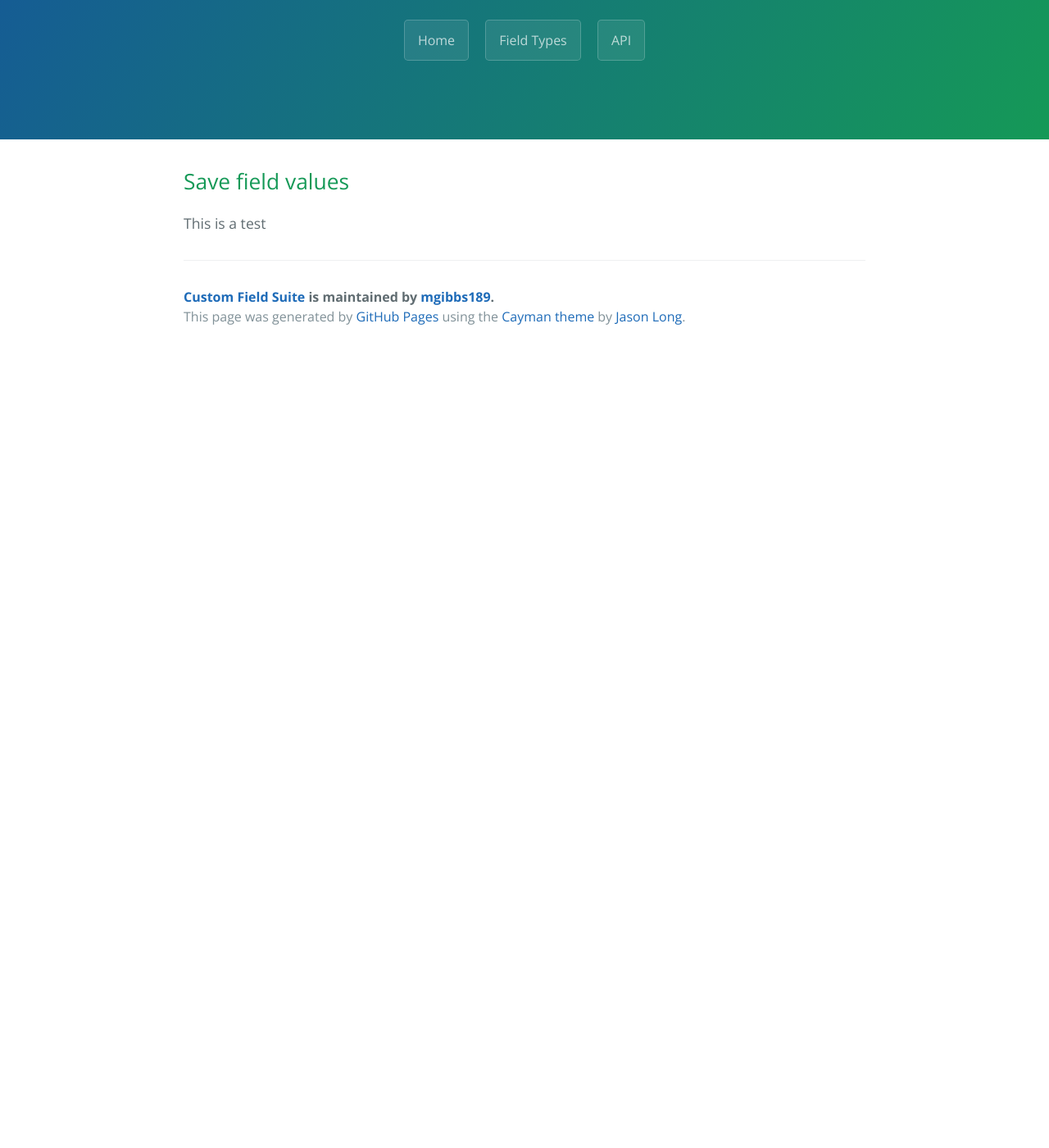
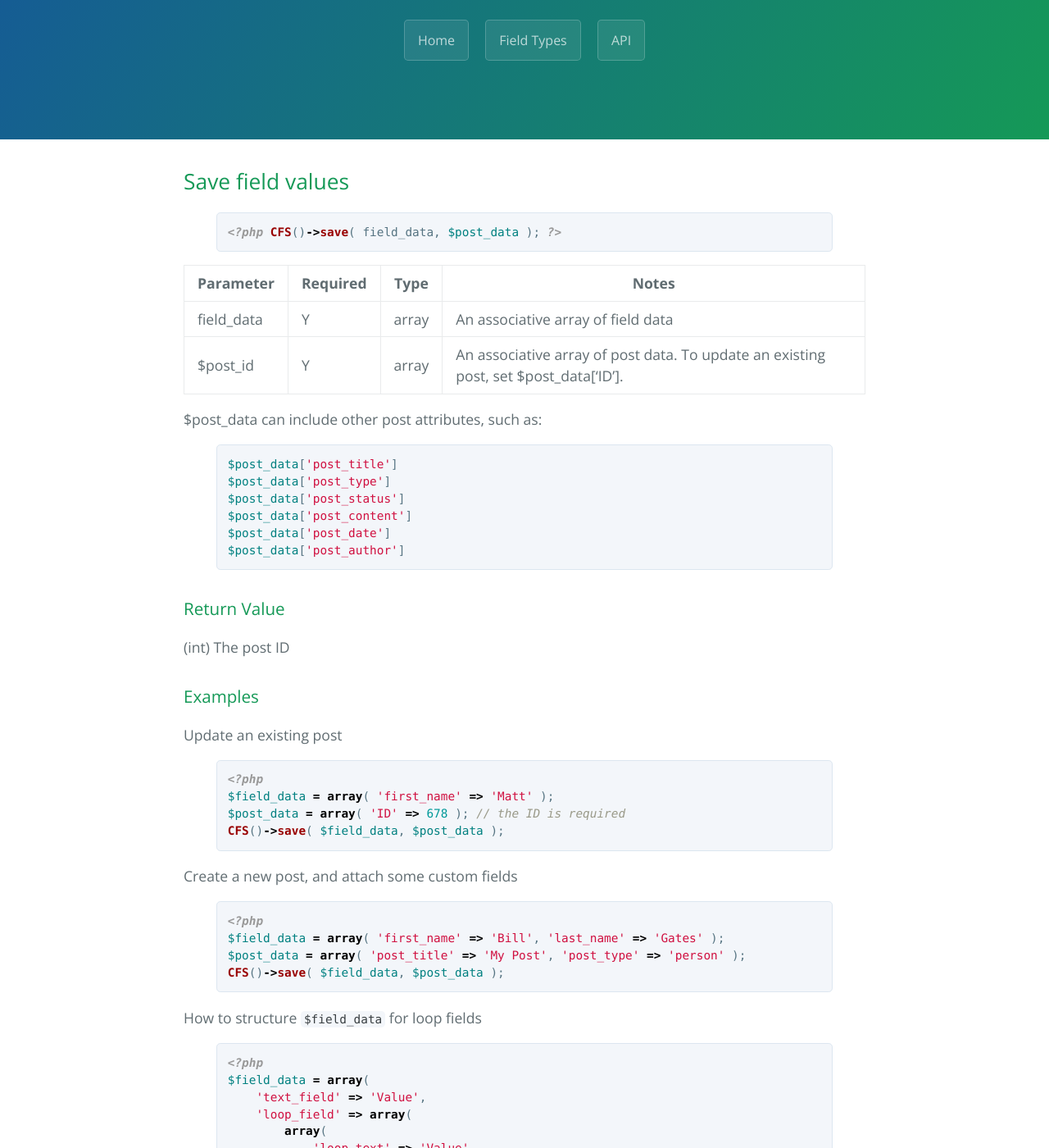
Before and after one commit to mgibbs189/custom-field-suite, a Jekyll site: the page built from api/save.md, in a window 1280 px wide and 1400 px high, scrolled down 213 px. Shown: the whole window at 82% size. Built offline with Jekyll 4.4.1, drawn with Linux system fonts in a browser that asks for light colours; before the commit the page ends 900 px from its top, so only the background shows below that; some of the changed text lies outside the part shown.

Commit message:
Update save.md

```diff
--- a/api/save.md
+++ b/api/save.md
@@ -5,4 +5,74 @@ title: save
 
 ## Save field values
 
-This is a test
+{% highlight php %}
+<?php CFS()->save( field_data, $post_data ); ?>
+{% endhighlight %}
+
+| Parameter | Required | Type | Notes |
+|-----------|----------|------|-------|
+| field_data  | Y | array | An associative array of field data |
+| $post_id  | Y | array | An associative array of post data. To update an existing post, set $post_data['ID']. |
+
+$post_data can include other post attributes, such as:
+
+{% highlight php %}
+$post_data['post_title']
+$post_data['post_type']
+$post_data['post_status']
+$post_data['post_content']
+$post_data['post_date']
+$post_data['post_author']
+{% endhighlight %}
+
+### Return Value
+
+(int) The post ID
+
+### Examples
+
+Update an existing post
+
+{% highlight php %}
+<?php
+$field_data = array( 'first_name' => 'Matt' );
+$post_data = array( 'ID' => 678 ); // the ID is required
+CFS()->save( $field_data, $post_data );
+{% endhighlight %}
+
+Create a new post, and attach some custom fields
+
+{% highlight php %}
+<?php
+$field_data = array( 'first_name' => 'Bill', 'last_name' => 'Gates' );
+$post_data = array( 'post_title' => 'My Post', 'post_type' => 'person' );
+CFS()->save( $field_data, $post_data );
+{% endhighlight %}
+
+How to structure `$field_data` for loop fields
+
+{% highlight php %}
+<?php
+$field_data = array(
+    'text_field' => 'Value',
+    'loop_field' => array(
+        array(
+            'loop_text' => 'Value',
+            'loop_date' => '2013-01-01 10:30:00',
+        ),
+        array(
+            'loop_text' => 'Value',
+            'loop_date' => '2013-01-02 12:45:00',
+        ),
+    ),
+);
+{% endhighlight %}
+
+Copy custom fields from one post to another (using 'format' => 'raw')
+
+{% highlight php %}
+<?php
+$field_data = CFS()->get( false, 123, array( 'format' => 'raw' ) );
+$post_data = array( 'ID' => 456 );
+CFS()->save( $field_data, $post_data );
+{% endhighlight %}
```
